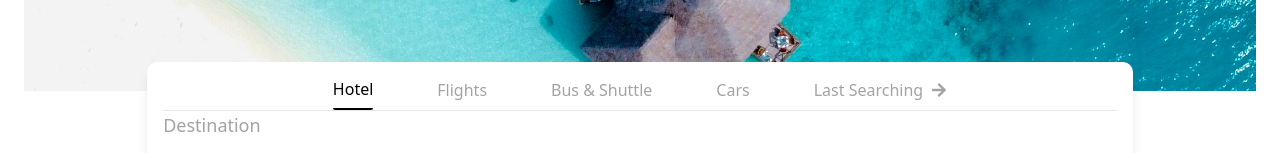
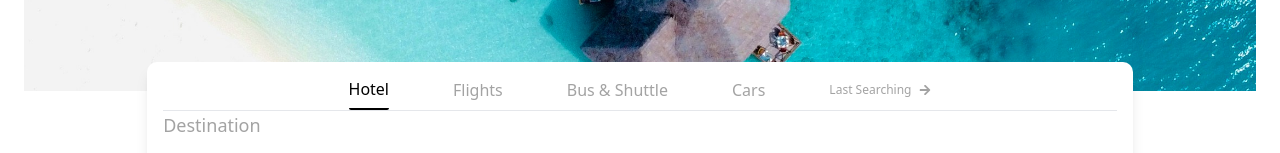
Before and after one commit to zablon-oigo/travel-website, a React (Vite) app: page / in a window 1280 px wide. Shown: the part 485-638 px from the top of the page. Built offline with nearby package versions, Linux system fonts and the light colour scheme.

Commit message:
Changed search button font size

```diff
--- a/src/components/Hero.jsx
+++ b/src/components/Hero.jsx
@@ -35,7 +35,7 @@ function Hero() {
 
 
 
-                        <button className="flex items-center gap-2 whitespace-pre bg-transparent border-none outline-none text-light">
+                        <button className="flex items-center gap-2 text-xs whitespace-pre bg-transparent border-none outline-none lg:text-md text-light">
                             Last Searching
                             <FaArrowRight/>
                         </button>
```
